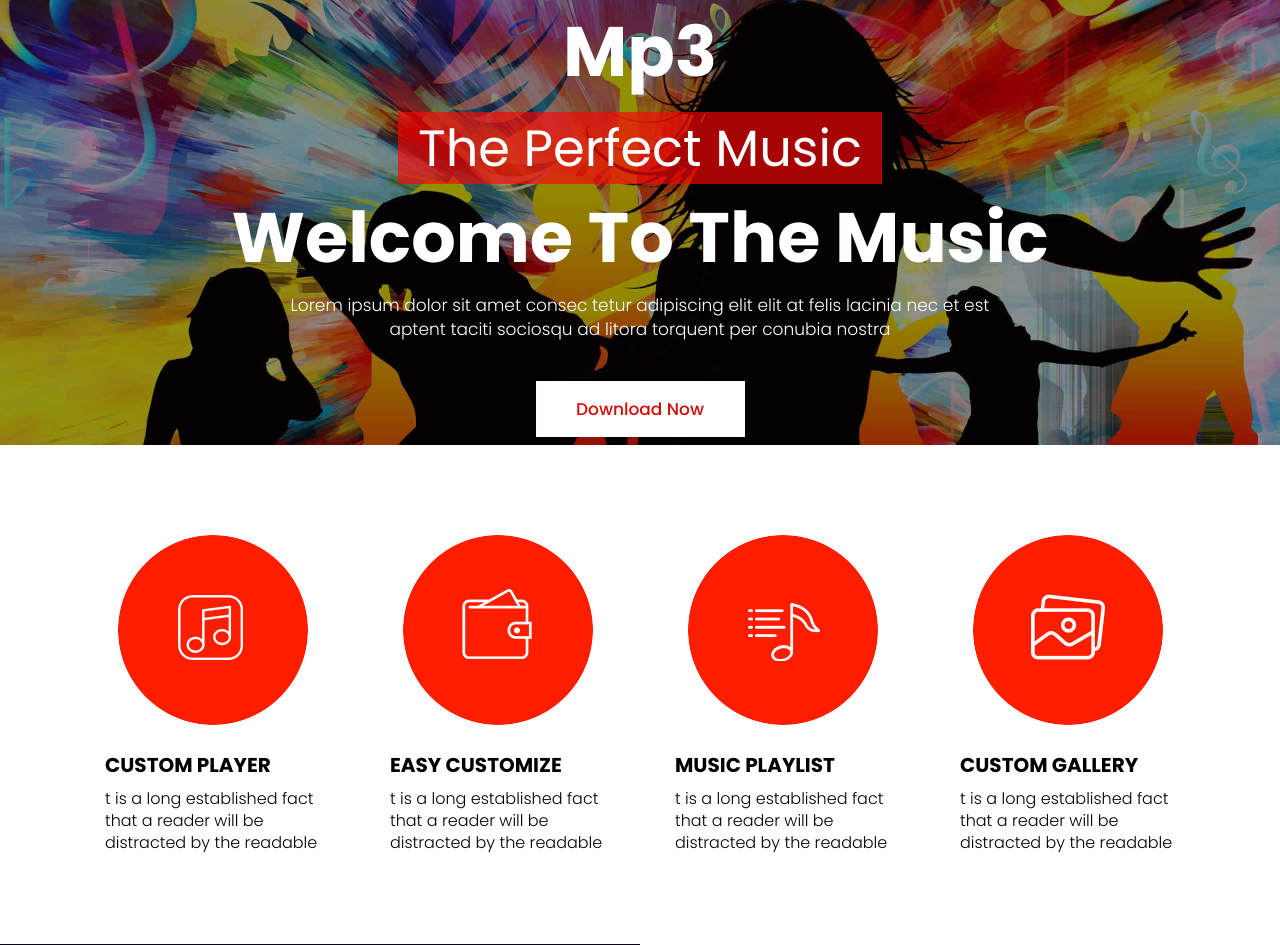
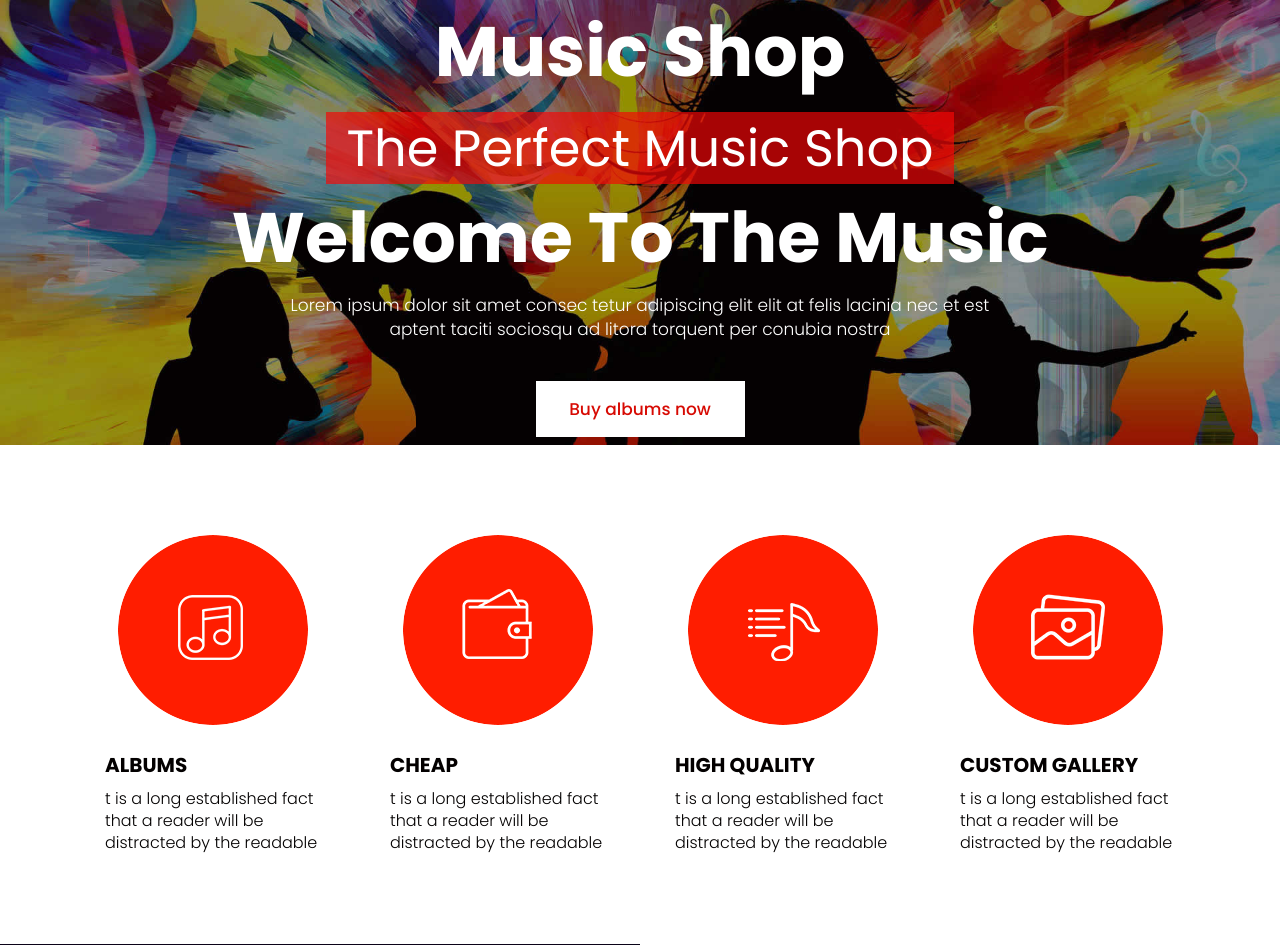
Before and after one commit to DaijobuDes/MusicShop, a PHP site: page /home.php in a window 1280 px wide. Shown: the part 116-1061 px from the top of the page. Run offline with PHP 8.4, Linux system fonts and the light colour scheme; the visitor is signed in with stand-in values (Sample User, id 1); some libraries are stand-ins or nearby versions.

Commit message:
Change content of home page

```diff
--- a/rock/home.php
+++ b/rock/home.php
@@ -89,10 +89,10 @@
             <div class="container">
 
                 <div class="text-bg relative">
-                    <h1>Mp3<br><span class="Perfect">The Perfect Music</span><br>Welcome To The Music</h1>
+                <h1>Music Shop<br><span class="Perfect">The Perfect Music Shop</span><br>Welcome To The Music</h1>
                     <p>Lorem ipsum dolor sit amet consec tetur adipiscing elit elit at felis lacinia nec et est
                         <br> aptent taciti sociosqu ad litora torquent per conubia nostra</p>
-                    <a href="#">Download Now</a>
+                    <a href="album.php">Buy albums now</a>
                 </div>
 
             </div>
@@ -107,21 +107,21 @@
                 <div class="col-xl-3 col-lg-3 col-md-6 col-sm-12">
                     <div class="for-box">
                         <i><img src="icon/icon1.png" alt="icon"/></i>
-                        <h3>Custom Player</h3>
+                        <h3>Albums</h3>
                         <p>t is a long established fact that a reader will be distracted by the readable </p>
                     </div>
                 </div>
                 <div class="col-xl-3 col-lg-3 col-md-6 col-sm-12">
                     <div class="for-box">
                         <i><img src="icon/icon2.png" alt="icon"/></i>
-                        <h3>Easy customize</h3>
+                        <h3>Cheap</h3>
                         <p>t is a long established fact that a reader will be distracted by the readable </p>
                     </div>
                 </div>
                 <div class="col-xl-3 col-lg-3 col-md-6 col-sm-12">
                     <div class="for-box">
                         <i><img src="icon/icon3.png" alt="icon"/></i>
-                        <h3>Music Playlist</h3>
+                        <h3>High Quality</h3>
                         <p>t is a long established fact that a reader will be distracted by the readable </p>
                     </div>
                 </div>
```
Also changed, not shown: rock/index.html (+5 -5 lines).
